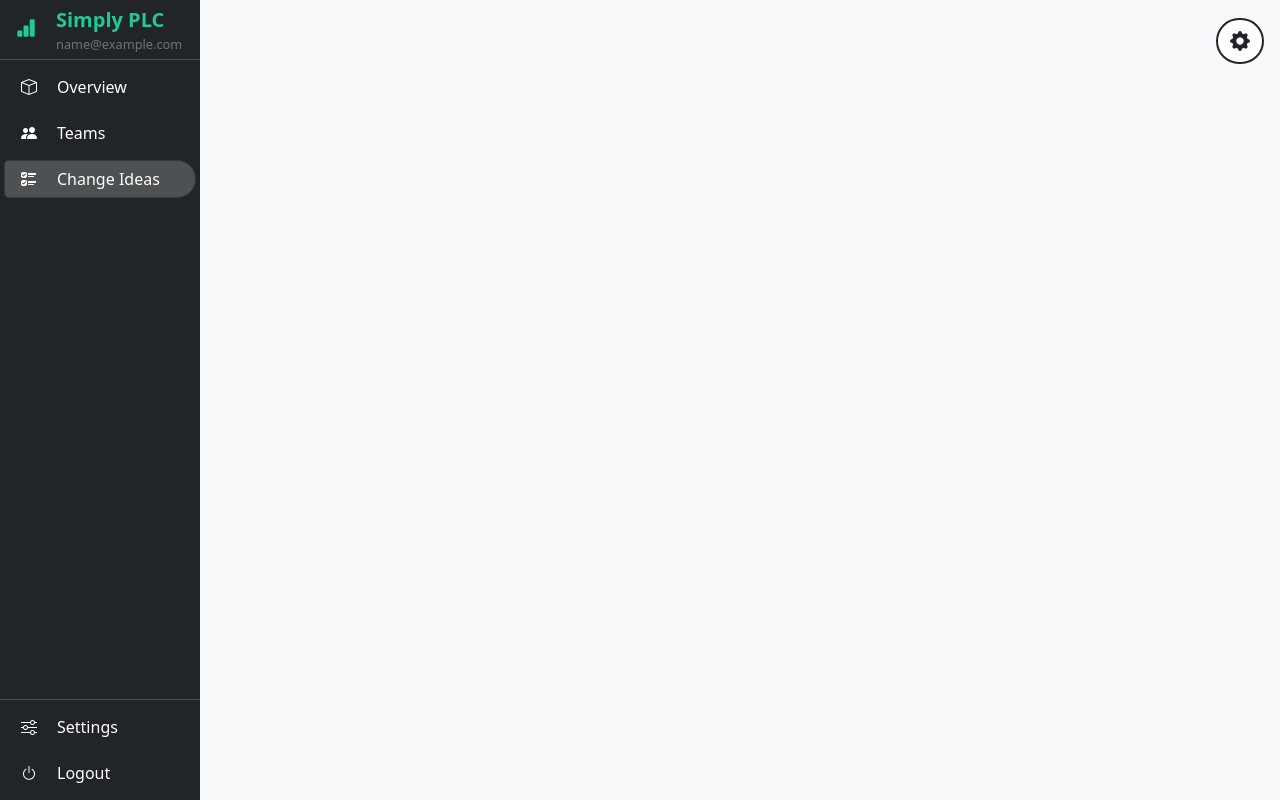
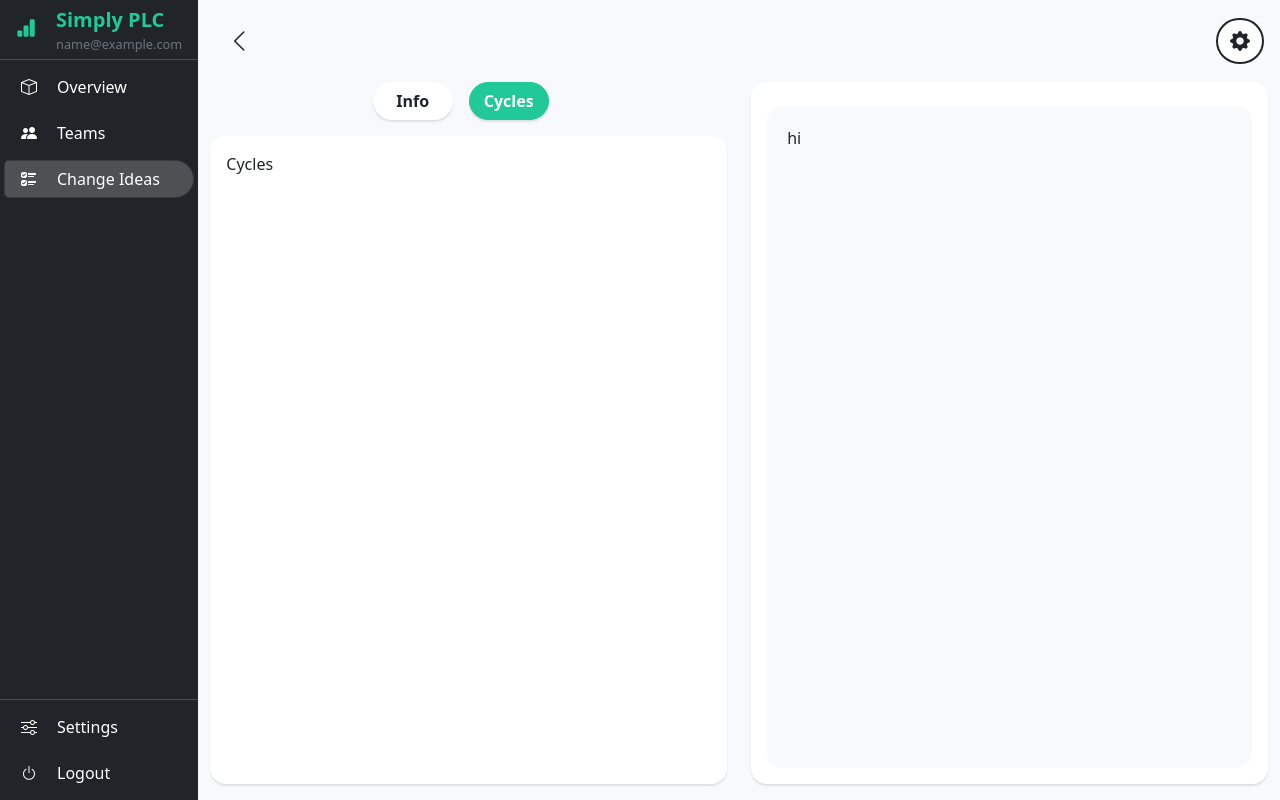
Before and after one commit to simply-plc/pdsa, a React (Create React App) app in the folder frontend/: page /user/change-ideas/1 in a window 1280 px wide. Built offline with nearby package versions, Linux system fonts and the light colour scheme; no server answers; sample sign-in values are in the browser's storage.

Commit message:
fixed sizing and started change idea page

```diff
--- /dev/null
+++ b/frontend/src/components/change-idea/Cycles.js
@@ -0,0 +1,20 @@
+import {Card} from 'react-bootstrap';
+
+
+
+export default function Cycles() {
+
+    return <CyclesComponent />;
+}
+
+export function CyclesComponent() {
+    return (
+        <>
+            <Card className='border-0 rounded-4 bg-white h-100 shadow-sm'>
+                <Card.Body>
+                    Cycles
+                </Card.Body>
+            </Card>
+        </>
+    );
+}
--- /dev/null
+++ b/frontend/src/components/change-idea/Info.js
@@ -0,0 +1,29 @@
+import {Card} from 'react-bootstrap';
+
+
+
+export default function Info() {
+
+    return <InfoComponent />;
+}
+
+export function InfoComponent() {
+    return (
+        <>
+            <div className='pb-2 h-50'>
+                <Card className='border-0 rounded-4 bg-white h-100 shadow-sm'>
+                    <Card.Body>
+                        Aim
+                    </Card.Body>
+                </Card>
+            </div>
+            <div className='pt-2 h-50'>
+                <Card className='border-0 rounded-4 bg-white h-100 shadow-sm'>
+                    <Card.Body>
+                        Driver
+                    </Card.Body>
+                </Card>
+            </div>
+        </>
+    );
+}
--- /dev/null
+++ b/frontend/src/components/change-idea/InfoCycles.js
@@ -0,0 +1,71 @@
+import {Card, Button} from 'react-bootstrap';
+import {useState} from 'react';
+
+import Hover from '../general/Hover';
+import Info from './Info';
+import Cycles from './Cycles';
+
+
+export default function InfoCycles() {
+    const [view, setView] = useState('Cycles');
+
+    function handleSelectView({target}) {
+        setView(target.textContent);
+    }
+
+    return <InfoCyclesComponent
+        handleSelectView={handleSelectView}
+        view={view}
+        />;
+}
+
+
+export function InfoCyclesComponent({
+    handleSelectView, view,
+    }) {
+    return (
+        <>
+            {/* Card */}
+            <div className='d-flex flex-column h-100 w-100'>
+                {/* Nav */}
+                <div className='d-flex justify-content-center mb-3'>
+                    {/* Info button */}
+                    <Hover
+                        comp={Button}
+                        className={`bg-${view === 'Info' ? 'primary' : 'white'} rounded-5 shadow-sm me-3 fw-bold text-${view === 'Info' ? 'white' : 'dark'}`}
+                        style={{width:'5rem', borderColor:view === 'Info' ? "#20c997" : "#ffffff", transition:'borderColor .1 ease'}}
+                        cStyle={{borderColor:'#0dcaf0'}}
+                        onClick={handleSelectView}
+                        >
+                        Info
+                    </Hover>
+                    {/* Cycles button */}
+                    <Hover
+                        comp={Button}
+                        className={`bg-${view === 'Cycles' ? 'primary' : 'white'} rounded-5 shadow-sm me-3 fw-bold text-${view === 'Cycles' ? 'white' : 'dark'}`}
+                        style={{width:'5rem', borderColor:view === 'Cycles' ? "#20c997" : "#ffffff", transition:'borderColor .1 ease'}}
+                        cStyle={{borderColor:'#0dcaf0'}}
+                        onClick={handleSelectView}
+                        >
+                        Cycles
+                    </Hover>
+                </div>
+                {/* Body */}
+                <div className='flex-grow-1 w-100' style={{position:'relative'}}>
+                    {/* Info */}
+                    <div
+                        className='w-100 h-100'
+                        style={{position:'absolute', transition:'opacity .2s ease', opacity:view==='Info' ? 1 : 0}}>
+                        <Info />
+                    </div>
+                    {/* Cycles */}
+                    <div
+                        className='w-100 h-100'
+                        style={{position:'absolute', transition:'opacity .2s ease', opacity:view==='Cycles' ? 1 : 0}}>
+                        <Cycles />
+                    </div>
+                </div>
+            </div>
+        </>
+    );
+}
--- /dev/null
+++ b/frontend/src/components/change-idea/PDSA.js
@@ -0,0 +1,30 @@
+import {Card} from 'react-bootstrap';
+
+
+
+export default function PDSA() {
+
+    return <PDSAComponent />;
+}
+
+
+export function PDSAComponent() {
+    return (
+        <>
+            {/* Card */}
+            <Card className='border-0 shadow-sm rounded-4 h-100'>
+                <Card.Body className='d-flex flex-column' style={{height: '0'}}>
+                    {/* Body */}
+                    <Card className='border-0 bg-light mt-2 rounded-4 flex-grow-1' style={{minHeight:'0'}}>
+                        <Card.Body className='h-100'>
+                            {/* Scrollable Container */}
+                            <div className='overflow-y-auto h-100 p-1'>
+                                hi
+                            </div>
+                        </Card.Body>
+                    </Card>
+                </Card.Body>
+            </Card>
+        </>
+    );
+}
--- a/frontend/src/components/change-idea/UserChangeIdea.js
+++ b/frontend/src/components/change-idea/UserChangeIdea.js
@@ -4,6 +4,8 @@ import axios from 'axios';
 import {Card, Button, Row, Col} from 'react-bootstrap';
 
 import Hover from '../general/Hover';
+import InfoCycles from './InfoCycles';
+import PDSA from './PDSA';
 
 export default function UserChangeIdea() {
     /*
@@ -50,7 +52,7 @@ export function UserChangeIdeaComponent({
     return (
         <div className='vh-100 d-flex flex-column' style={{minHeight:'45rem'}}>
             {/* Top header nav */}
-            <Row>
+            <div>
                 {/* Header */}
                 <Card body bg='light' className='border-0'>
                     <div className='d-flex'>
@@ -75,10 +77,19 @@ export function UserChangeIdeaComponent({
                         </Hover>
                     </div>
                 </Card>
-            </Row>
+            </div>
             {/* the rest */}
-            <Row className='ms-3  flex-grow-1'>
-               hi
+            <Row className='flex-grow-1 m-0'>
+                {/* First Col */}
+                <Col className='mb-3' lg={6}>
+                    {/* Info and Cycles */}
+                    <InfoCycles />
+                </Col>
+                {/* Second Col */}
+                <Col className='flex-grow-1 mb-3' lg={6}>
+                    {/* Cylce form */}
+                        <PDSA />
+                </Col>
             </Row>
         </div>
     );
--- a/frontend/src/components/team/SelectCard.js
+++ b/frontend/src/components/team/SelectCard.js
@@ -6,7 +6,7 @@ import Hover from '../general/Hover';
 import CustomToolTip from '../general/CustomToolTip';
 
 export default function SelectCard({
-    parent, setChild, pages, optionName, option, optionShow, options,
+    parent, optionKey, setChild, pages, optionName, option, optionShow, options,
     index, setOptions, selected, setSelected,
     tooltipPlacement='auto-end',
     onClick=()=>{},
@@ -24,7 +24,11 @@ export default function SelectCard({
                     setSelected(null);
                 }
                 options.splice(index, 1); // Removes it from the options list so that backend and frontend match
-                setOptions([...options]);
+                const newOptions = [...options];
+                if (parent) { // This is to keep the parent item up to date with the deletion so it matches the backend
+                    parent[optionKey] = newOptions;
+                }
+                setOptions(newOptions);
             })
             .catch(error => alert(error.message));
     }
--- a/frontend/src/components/team/TeamDrivers.js
+++ b/frontend/src/components/team/TeamDrivers.js
@@ -86,7 +86,7 @@ export default function TeamDrivers({team, selectedAim, setSelectedAim, selected
         // Post the new aim
         axios.post('http://127.0.0.1:8000/api/driver/create/', {...formData})
             .then(response => {
-                // Adds the aim
+                // Adds the aim ( This is necessary because the selected aim might not be the aim you are adding a driver for)
                 let aim = team.aims.filter((aim) => aim.id === response.data.aim)[0]; // Set the selected aim to have the driver
                 aim.drivers.unshift(response.data); // update driver's change ideas
                 setSelectedAim(aim); // select the driver
@@ -108,6 +108,7 @@ export default function TeamDrivers({team, selectedAim, setSelectedAim, selected
         setSelectedDriver={setSelectedDriver}
         selectedAim={selectedAim}
         setSelectedChangeIdea={setSelectedChangeIdea}
+        setSelectedAim={setSelectedAim}
         />
 }
 
@@ -115,7 +116,7 @@ export default function TeamDrivers({team, selectedAim, setSelectedAim, selected
 export function TeamDriversComponent({
     handleSave, handleOpenModal,
     show, setShow, initialFormData, pages, setDrivers, drivers,
-    selectedDriver, setSelectedDriver, selectedAim, setSelectedChangeIdea,
+    selectedDriver, setSelectedDriver, selectedAim, setSelectedChangeIdea, setSelectedAim,
     }) {
     return (
         <>
@@ -160,6 +161,7 @@ export function TeamDriversComponent({
                                             setSelected={setSelectedDriver}
                                             pages={pages}
                                             parent={selectedAim}
+                                            optionKey={'drivers'}
                                             setChild={setSelectedChangeIdea}
                                             />
                                         ))
--- a/frontend/src/components/user/UserNavbar.js
+++ b/frontend/src/components/user/UserNavbar.js
@@ -91,7 +91,7 @@ export function UserNavbarComponent({
                 className='h-100 flex-column p-0'
                 bg='dark'
                 data-bs-theme='dark'
-                style={{width: expanded ? '12.5rem':'3.5rem', position:'fixed', zIndex: 100, transition: 'width 0.1s ease'}}
+                style={{width: expanded ? '12.5rem':'3.5rem', position:'sticky', zIndex: 100, transition: 'width 0.1s ease'}}
                 onMouseOver={handleExpand}
                 onMouseLeave={handleCollapse}
                 >
@@ -158,8 +158,7 @@ export function UserNavbarComponent({
                 </Nav>
             </Navbar>
             {/* Children Pages (Navbar Link Pages) */}
-            <div className='flex-column' style={{width:'3.5rem'}}></div>
-            <div className='flex-column w-100'>
+            <div className='flex-column w-100 overflow-y-scroll'>
                 <Outlet context={[decodedToken]} />
             </div>
         </div>
```
Also changed, not shown: frontend/src/components/team/TeamChangeIdeas.js (+6 -1 lines), frontend/src/components/team/UserTeam.js (+6 -6 lines), 1 other file (tests, documents, lock files or other folders).
